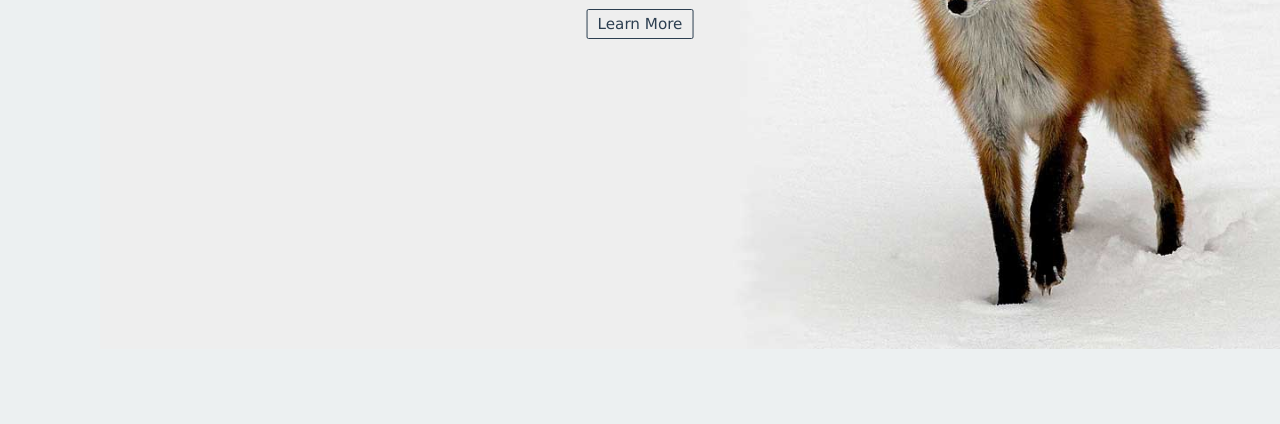
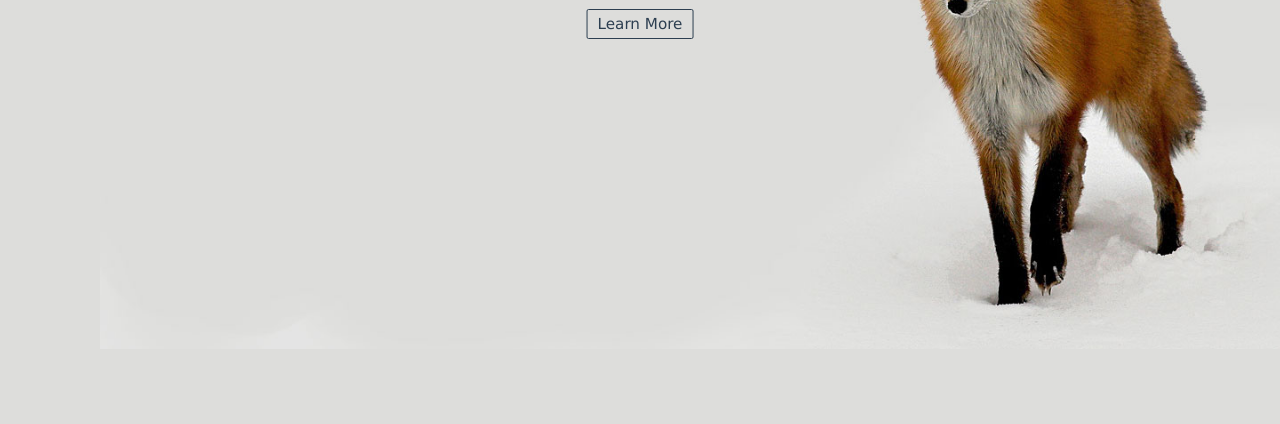
Before and after one commit to rohit627/foxtest, a website: page index.html in a window 1280 px wide. Shown: the part 376-800 px from the top of the page. Drawn offline with nearby package versions, Linux system fonts and the light colour scheme.

Commit message:
changed backgournd color and image

```diff
--- a/sass/components/_hero.scss
+++ b/sass/components/_hero.scss
@@ -1,6 +1,6 @@
 .hero {
     min-width: 100%;
-    background-image: url('../img/fox.jpg');
+    background-image: url('../img/fox3.jpg');
     background-position: 100px -150px;
     background-attachment: local;
     background-repeat: no-repeat;
@@ -31,7 +31,7 @@
         border-radius: 2px;
         padding: 5px 10px;
         cursor: pointer;
-        transition: all 0.2s ease-in;
+        transition: all 0.2s ease-out;
         &:hover {
             color: $red;
             border: 1px solid $red;
--- a/sass/settings/_variables.scss
+++ b/sass/settings/_variables.scss
@@ -1,3 +1,4 @@
 $black: rgb(44,62,80);
 $red: #E74C3C;
-$white: #ECF0F1;
+// $white: #ECF0F1;
+$white: #DDDDDB;
```
Also changed, not shown: css/main.css, img/fox.jpg (deleted), img/fox3.jpg (added).
